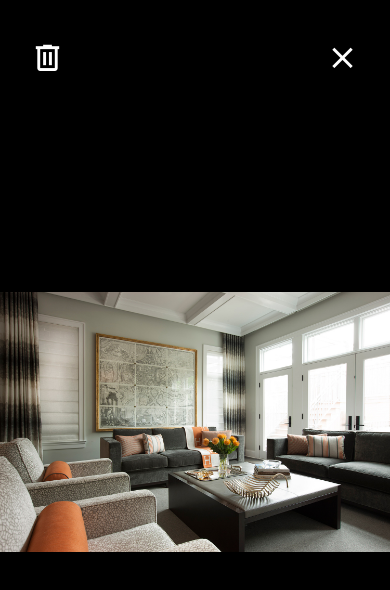
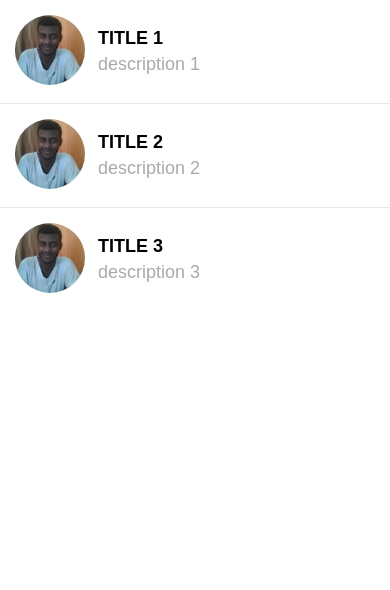
Before and after one commit to Ahmed-Abdo-Madani/musta3mal, a React Native app: screen / in a window 390 px wide. Shown: the top 590 px of the page. Built offline with nearby package versions, Linux system fonts and the light colour scheme.

Commit message:
afternoon again

```diff
--- a/App.js
+++ b/App.js
@@ -5,9 +5,10 @@ import WelcomeScreen from "./app/Screens/WelcomeScreen";
 import ViewImageScreen from "./app/Screens/ViewImageScreen";
 import ProductsScreen from "./app/Screens/ProductsScreen";
 import ProductDetailsScreen from "./app/Screens/ProductDetailsScreen";
+import MessagesScreen from "./app/Screens/MessagesScreen";
 
 export default function App() {
-  return <ViewImageScreen />;
+  return <MessagesScreen />;
 }
 
 const styles = StyleSheet.create({
--- /dev/null
+++ b/app/Screens/MessagesScreen.js
@@ -0,0 +1,47 @@
+import React from "react";
+import { FlatList, StyleSheet } from "react-native";
+import ListingItem from "../components/ListingItem";
+import Screen from "../components/Screen";
+import Separator from "../components/Separator";
+
+const messages = [
+  {
+    id: 1,
+    title: "title 1",
+    description: "description 1",
+    image: require("../assets/watashi.jpg"),
+  },
+  {
+    id: 2,
+    title: "title 2",
+    description: "description 2",
+    image: require("../assets/watashi.jpg"),
+  },
+  {
+    id: 3,
+    title: "title 3",
+    description: "description 3",
+    image: require("../assets/watashi.jpg"),
+  },
+];
+export default function MessagesScreen() {
+  return (
+    <Screen>
+      <FlatList
+        data={messages}
+        keyExtractor={(message) => message.id.toString()}
+        ItemSeparatorComponent={() => <Separator />}
+        renderItem={({ item }) => (
+          <ListingItem
+            image={item.image}
+            title={item.title}
+            subtitle={item.description}
+            onPress={() => console.log(`Message Selected: ${item.title}`)}
+          />
+        )}
+      />
+    </Screen>
+  );
+}
+
+const styles = StyleSheet.create({});
--- a/app/components/AppButton.js
+++ b/app/components/AppButton.js
@@ -15,7 +15,7 @@ function AppButton({ title, color = "primary" }) {
 
 const styles = StyleSheet.create({
   container: {
-    backgroundColor: "primary",
+    backgroundColor: Colors.primary,
     width: "100%",
     justifyContent: "center",
     alignItems: "center",
--- a/app/components/ListingItem.js
+++ b/app/components/ListingItem.js
@@ -1,9 +1,11 @@
 import React from "react";
-import { Image, StyleSheet, Text, View } from "react-native";
+import { Image, StyleSheet, TouchableHighlight, View } from "react-native";
+import Colors from "../config/Colors";
 import AppText from "./AppText";
 
-export default function ListingItem({ image, title, subtitle }) {
+export default function ListingItem({ image, title, subtitle, onPress }) {
   return (
+    <TouchableHighlight underlayColor={Colors.lightGray} onPress={onPress}>
       <View style={styles.container}>
         <Image style={styles.image} source={image} />
         <View style={styles.titleContainer}>
@@ -12,16 +14,18 @@ export default function ListingItem({ image, title, subtitle }) {
             text={subtitle}
             color="textSecondary"
             fontWeight="normal"
-          textTransform="lowerCase"
+            textTransform="lowercase"
           />
         </View>
       </View>
+    </TouchableHighlight>
   );
 }
 
 const styles = StyleSheet.create({
   container: {
     flexDirection: "row",
+    padding: 15,
   },
   image: {
     height: 70,
--- /dev/null
+++ b/app/components/Screen.js
@@ -0,0 +1,13 @@
+import React from "react";
+import { StyleSheet, SafeAreaView } from "react-native";
+import Constants from "expo-constants";
+
+export default function Screen({ children }) {
+  return <SafeAreaView style={styles.statusbar}>{children}</SafeAreaView>;
+}
+
+const styles = StyleSheet.create({
+  statusbar: {
+    paddingTop: Constants.statusBarHeight,
+  },
+});
--- /dev/null
+++ b/app/components/Separator.js
@@ -0,0 +1,15 @@
+import React from "react";
+import { StyleSheet, View } from "react-native";
+import Colors from "../config/Colors";
+
+export default function Separator() {
+  return <View style={styles.separator} />;
+}
+
+const styles = StyleSheet.create({
+  separator: {
+    width: "100%",
+    height: 1,
+    backgroundColor: Colors.lightGray,
+  },
+});
--- a/app/config/Colors.js
+++ b/app/config/Colors.js
@@ -4,5 +4,7 @@ export default {
   black: "#000",
   white: "#fff",
   bgPrimary: "#f8f4f4",
+  lightGray: "#EAE9E9",
+  meduimGray: "#6e6969",
   textSecondary: "#aaa",
 };
--- a/package.json
+++ b/package.json
@@ -10,10 +10,12 @@
   "dependencies": {
     "@react-native-community/hooks": "github:react-native-community/hooks",
     "expo": "~40.0.0",
+    "expo-constants": "^9.3.5",
     "expo-status-bar": "~1.0.3",
     "react": "16.13.1",
     "react-dom": "16.13.1",
     "react-native": "https://github.com/expo/react-native/archive/sdk-40.0.1.tar.gz",
+    "react-native-gesture-handler": "~1.8.0",
     "react-native-web": "~0.13.12"
   },
   "devDependencies": {
```
Also changed, not shown: app/assets/watashi.jpg (added), 1 other file (tests, documents, lock files or other folders). Lines whose indentation alone changed are shown as unchanged.
